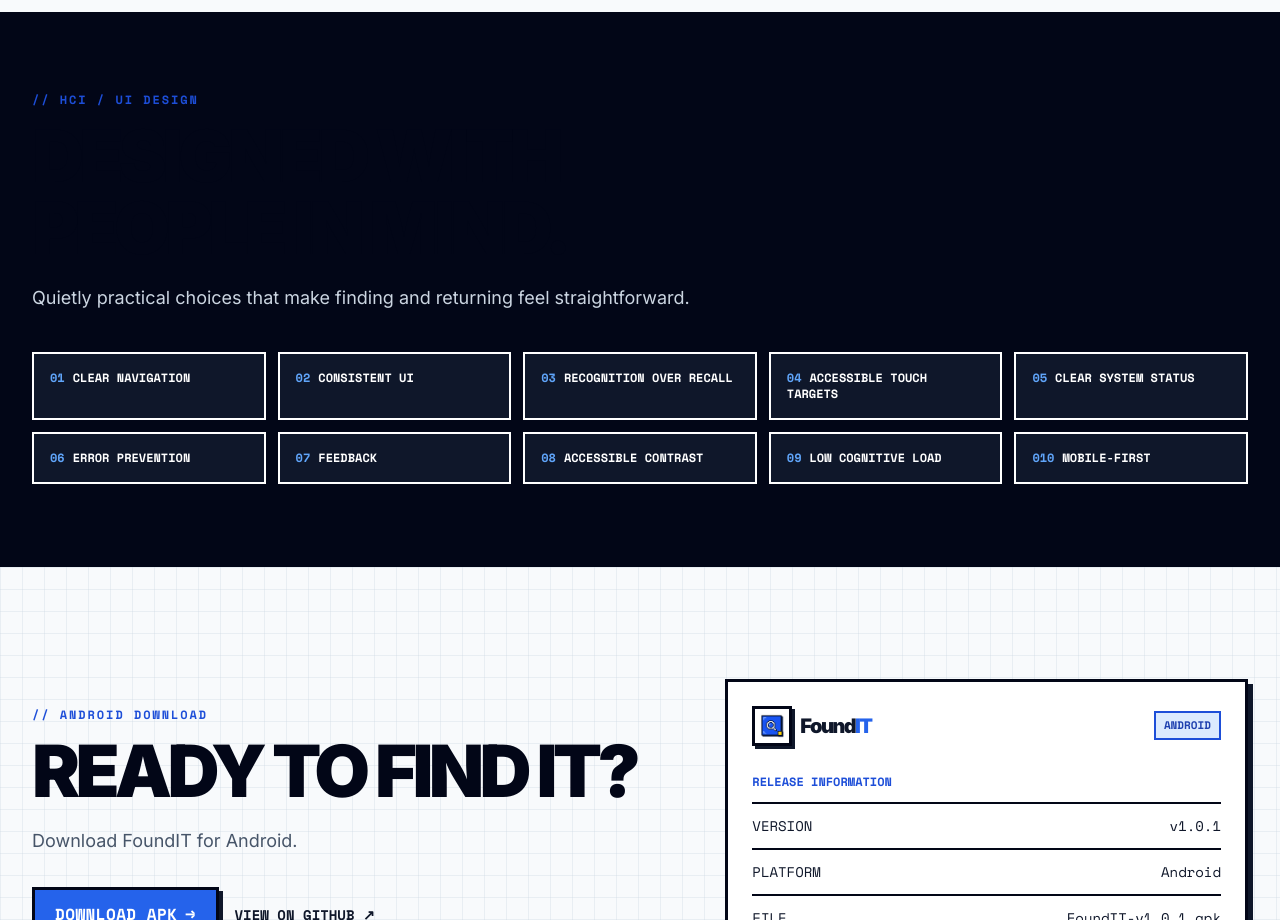
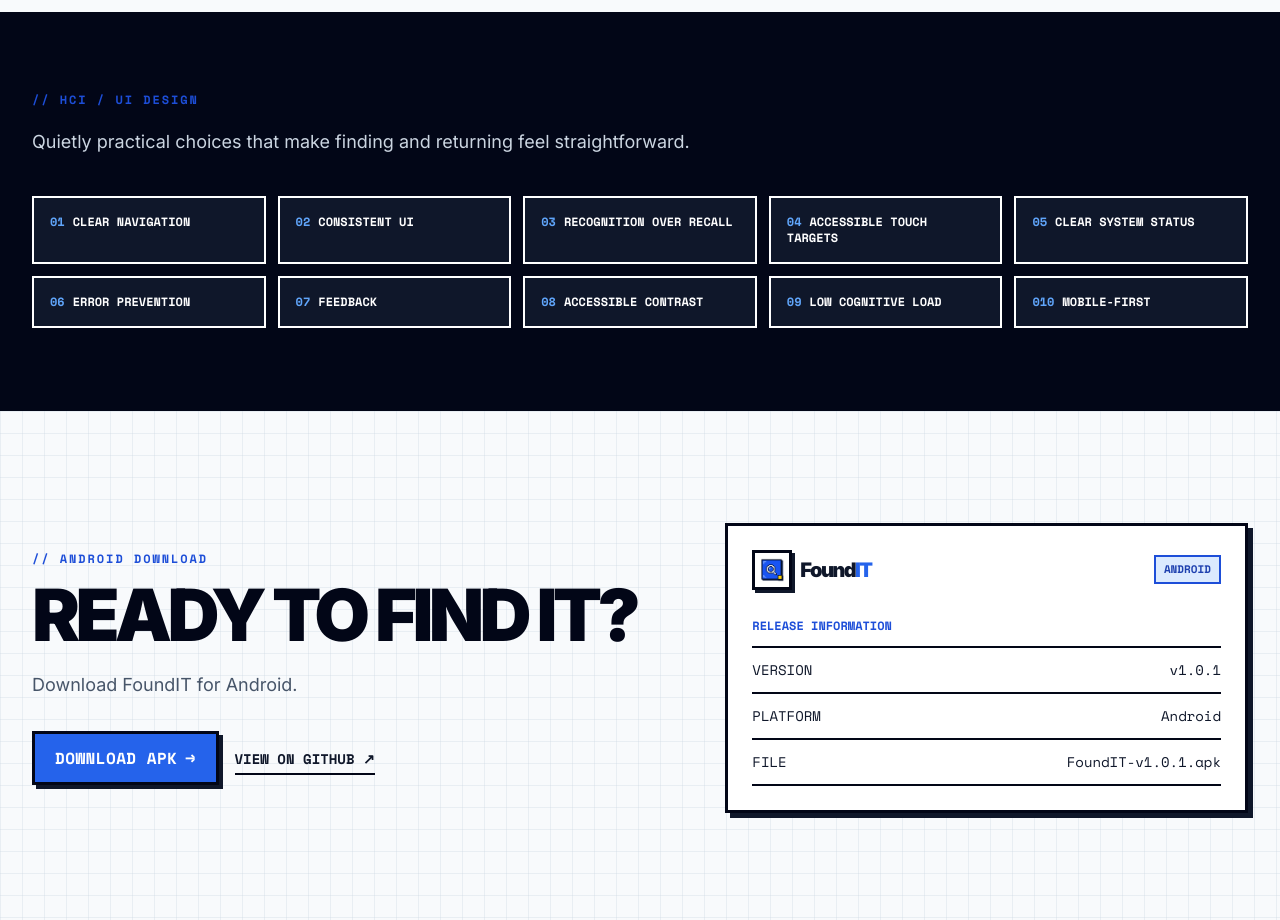
Before and after one commit to chryslerx7/FoundIT-Landing-Page, a React (Vite) app: page / in a window 1280 px wide. Shown: the part 6060-6980 px from the top of the page. Built offline with nearby package versions, Linux system fonts and the light colour scheme.

Commit message:
change the title to Title1, it still not changing the color

```diff
--- a/src/App.jsx
+++ b/src/App.jsx
@@ -737,7 +737,7 @@
           <div className="shell">
             <SectionHeader className="text-slate-300"
               label="HCI / UI DESIGN"
-              title="Designed with people in mind."
+              Title1="Designed with people in mind."
             >
               <span className="text-slate-300">
                 Quietly practical choices that make finding and returning feel
```
